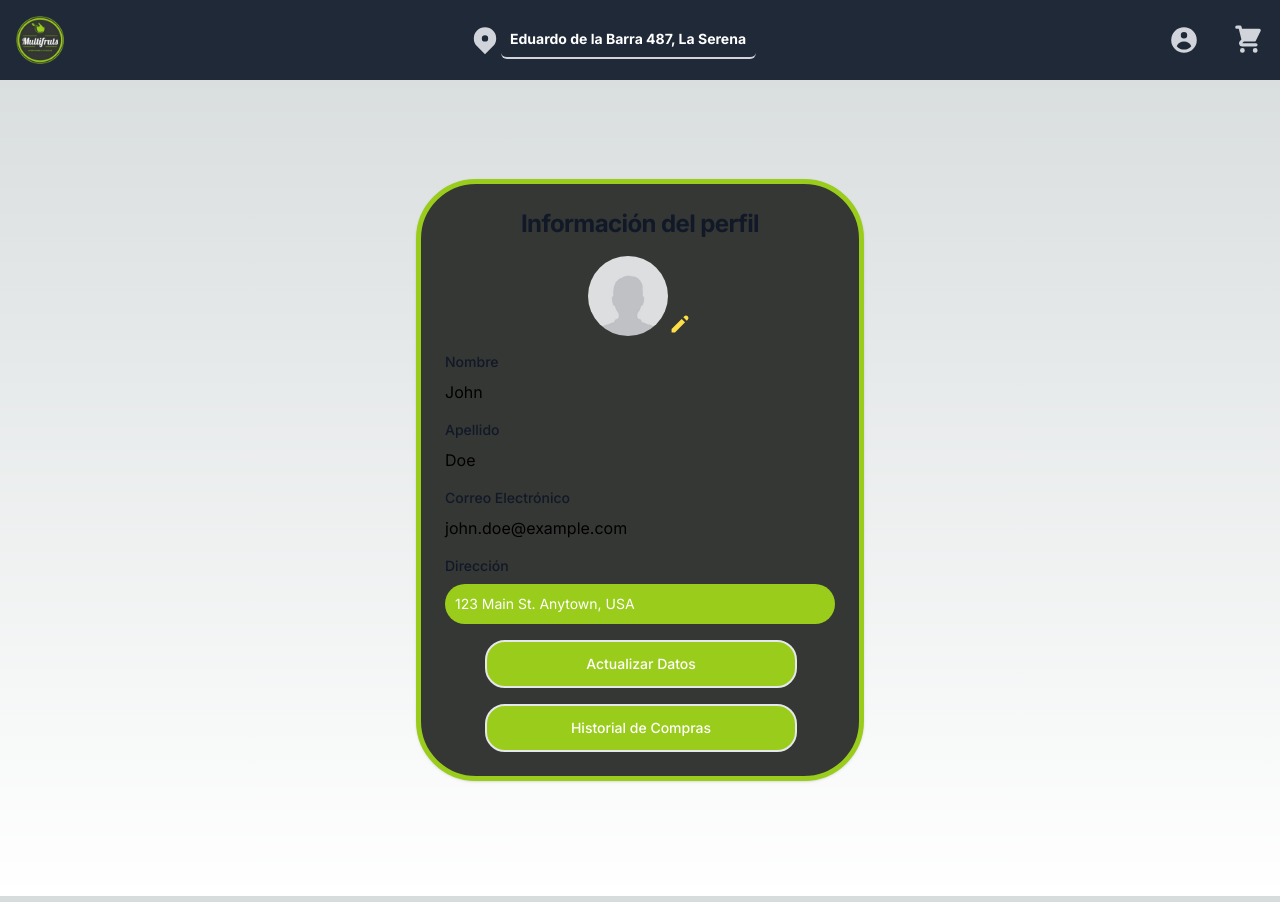
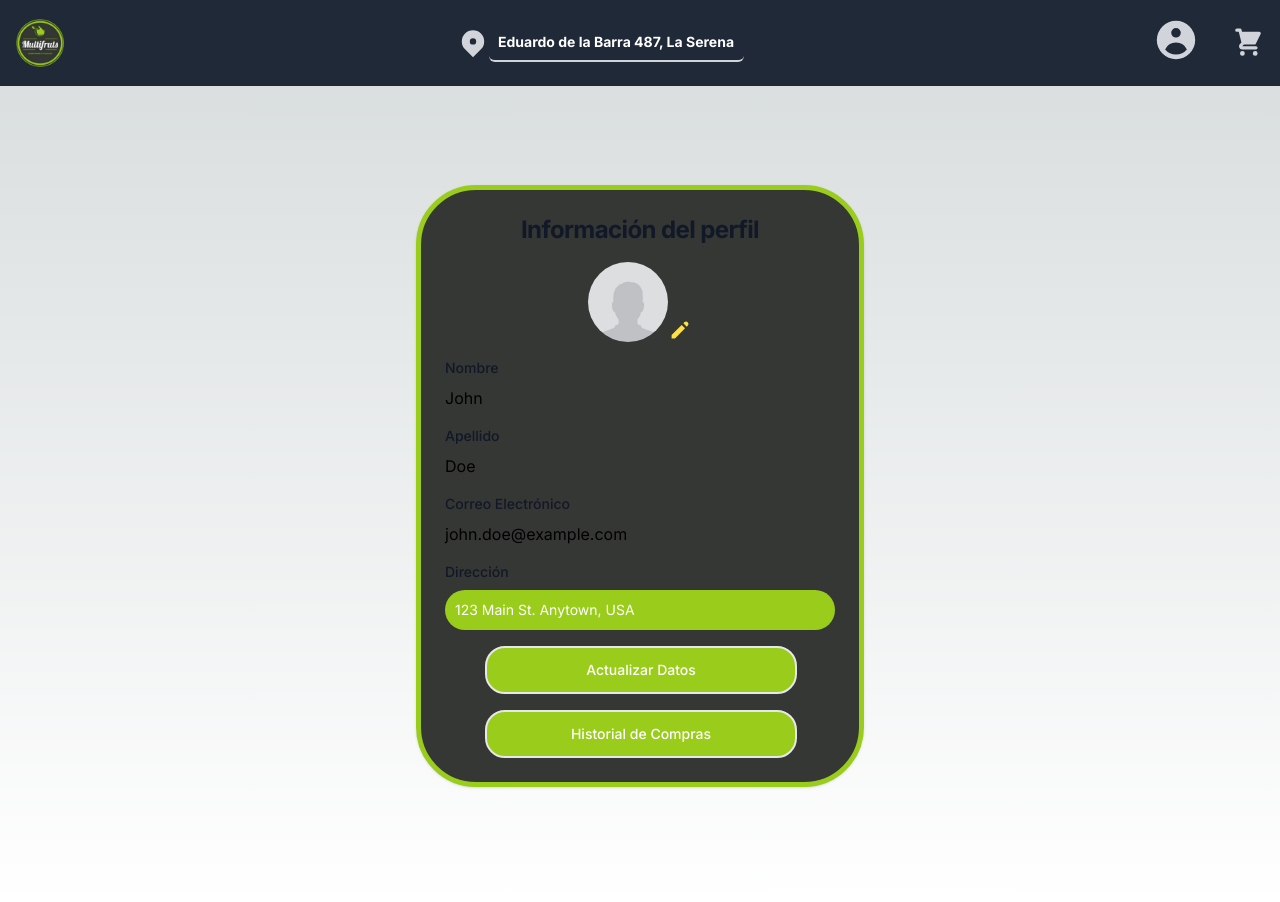
Before and after one commit to NashorSlayer/nextjs-ecommerce-graphql, a Next.js app: page /profile in a window 1280 px wide. Built offline with nearby package versions, Linux system fonts and the light colour scheme.

Commit message:
Refactor delivery option handling and add profile popup

```diff
--- a/components/ShowCheckoutSummary.tsx
+++ b/components/ShowCheckoutSummary.tsx
@@ -1,8 +1,7 @@
 "use client";
 
-import React, { useEffect, useState } from 'react';
-import { useAppDispatch, useAppSelector } from '@/redux/hooks';
-import CartProduct from './CartProduct';
+import React, { useState } from 'react';
+import { useAppSelector } from '@/redux/hooks';
 import CartCheckout from './CartCheckout';
 // import { REALIZAR_PAGO_MUTATION } from "@/graphql/mutations";
 
@@ -11,6 +10,7 @@ const CheckoutSummary = () => {
     const [shippingAddress, setShippingAddress] = useState('');
     const [pickupPerson, setPickupPerson] = useState('');
     const [pickupRut, setPickupRut] = useState('');
+    const [deliveryOption, setDeliveryOption] = useState('domicilio');
 
     const cartItems = useAppSelector((state) => state.cart.products);
     const cartTotal = useAppSelector((state) => state.cart.total);
@@ -22,6 +22,12 @@ const CheckoutSummary = () => {
           setPickupPerson('');
           setPickupRut('');
         }
+      };
+
+      const handleDeliveryOptionChange = (e: React.ChangeEvent<HTMLInputElement>) => {
+        const option = e.target.value;
+        setDeliveryOption(option);
+        setShippingAddress('');
       };
 
     const handlePayment = async () => {
@@ -101,7 +107,8 @@ const CheckoutSummary = () => {
                     id="domicilio"
                     name="envio"
                     value="domicilio"
-                    onChange={handleAddressChange}
+                    onChange={handleDeliveryOptionChange}
+                    checked={deliveryOption === 'domicilio'}
                   />
                   <label htmlFor="domicilio" className="ml-2 text-sm font-medium text-gray-300">
                     A Domicilio
@@ -113,7 +120,8 @@ const CheckoutSummary = () => {
                     id="retiro"
                     name="envio"
                     value="retiro"
-                    onChange={() => setShippingAddress('')}
+                    onChange={handleDeliveryOptionChange}
+                    checked={deliveryOption === 'retiro'}
                   />
                   <label htmlFor="retiro" className="ml-2 text-sm font-medium text-gray-300">
                     Retiro en Tienda
@@ -121,7 +129,7 @@ const CheckoutSummary = () => {
                 </div>
               </div>
 
-              {shippingAddress && (
+              {deliveryOption === 'domicilio' && (
                 <div className="mt-4">
                   <label htmlFor="direccion" className="block text-sm font-medium text-gray-300">
                     Dirección de Envío:
@@ -131,12 +139,12 @@ const CheckoutSummary = () => {
                     id="direccion"
                     name="direccion"
                     onChange={handleAddressChange}
-                    placeholder='Ej: Calle 1234, La Serena'
+                    placeholder="Ej: Calle 1234, La Serena"
                     className="mt-1 p-2 w-full border rounded-md text-black"
                   />
                 </div>
               )}
-                {!shippingAddress && (
+                {deliveryOption === 'retiro' && (
                 <div className="mt-4">
                     <label htmlFor="pickupPerson" className="block text-sm font-medium text-gray-300">
                     Persona que retira:
--- a/components/commons/HeaderAdmin.tsx
+++ b/components/commons/HeaderAdmin.tsx
@@ -2,6 +2,7 @@
 import Link from 'next/link';
 // @ts-ignore
 import { LocationMarkerIcon, UserCircleIcon } from '@heroicons/react/solid';
+import ProfilePopup from './ProfilePopup';
 
 const HeaderAdmin = () => {
     return (
@@ -24,9 +25,7 @@ const HeaderAdmin = () => {
                     </div>
                 </div>
                 <div className="ml-2 flex items-center space-x-4">
-                    {/* <Link href="/admin/profile"> */}
-                        <UserCircleIcon className="w-12 h-12 ml-4 text-gray-300" />
-                    {/* </Link> */}
+                    <ProfilePopup />
                 </div>
             </div>
         </header>
--- a/components/commons/HeaderRegistered.tsx
+++ b/components/commons/HeaderRegistered.tsx
@@ -5,6 +5,7 @@ import { useAppSelector } from '@/redux/hooks';
 import { ShoppingCartIcon, LocationMarkerIcon, UserCircleIcon } from '@heroicons/react/solid';
 import { useState } from 'react';
 import CartDetailsPopup from '../CartDetailsPopup';
+import ProfilePopup from './ProfilePopup';
 
 const HeaderRegistered = () => {
     const cartItems = useAppSelector((state) => state.cart.products);
@@ -38,9 +39,9 @@ const HeaderRegistered = () => {
                     </div>
                 </div>
                 <div className="ml-2 flex items-center space-x-4">
-                    <Link href="/profile">
-                        <UserCircleIcon className="w-8 h-8 ml-4 text-gray-300" />
-                    </Link>
+                    <div className="ml-2 flex items-center space-x-4">
+                        <ProfilePopup />
+                    </div>
                     <div className="relative" onClick={toggleCartDetails}>
                         <ShoppingCartIcon className="w-8 h-8 ml-4 text-gray-300" />
                         {cartItems.length > 0 && (
--- /dev/null
+++ b/components/commons/ProfilePopup.tsx
@@ -0,0 +1,46 @@
+import { useState } from 'react';
+import { UserCircleIcon, LogoutIcon, UserIcon } from '@heroicons/react/solid';
+import Link from 'next/link';
+
+const ProfilePopup = () => {
+  const [isPopupOpen, setPopupOpen] = useState(false);
+
+  const togglePopup = () => {
+    setPopupOpen(!isPopupOpen);
+  };
+
+  return (
+    <div className="relative inline-block text-left">
+      <div>
+        <button
+          type="button"
+          onClick={togglePopup}
+          className="text-gray-300 focus:outline-none"
+        >
+          <UserCircleIcon className="w-12 h-12 ml-4" />
+        </button>
+      </div>
+      {isPopupOpen && (
+        <div className="origin-top-right absolute right-0 mt-2 w-48 rounded-md shadow-lg bg-white ring-1 ring-black ring-opacity-5"
+        style={{background: "#353734", borderColor: "#9acd1b", borderWidth: 2, borderRadius: 20}}>
+          <div className="py-1 ">
+            <Link href="/profile">
+              <p className="text-bold flex items-center justify-center block px-4 py-2 text-sm text-white">
+                <UserIcon className='w-4 h-4 mr-2'/> Ir al perfil
+              </p>
+            </Link>
+            <button
+              type="button"
+              onClick={togglePopup}
+              className="text-bold flex items-center justify-center block w-full text-left px-4 py-2 text-sm text-red-600"
+            >
+                <LogoutIcon className="w-4 h-4 mr-2" />Cerrar sesión
+            </button>
+          </div>
+        </div>
+      )}
+    </div>
+  );
+};
+
+export default ProfilePopup;
--- a/graphql/mutation.ts
+++ b/graphql/mutation.ts
@@ -1,5 +1,4 @@
 import { gql } from "@apollo/client";
-
 
 export const login = gql`
   mutation login($input:LoginData!){
--- a/lib/client.ts
+++ b/lib/client.ts
@@ -2,7 +2,7 @@ import { ApolloClient, InMemoryCache } from "@apollo/client";
 
 
 const client = new ApolloClient({
-    uri: 'http://localhost:3000/graphql', //url api-gateway
+    uri: 'https://api-gateway-ecommerce.onrender.com/graphql', //url api-gateway
     cache: new InMemoryCache(),
 });
 
```
